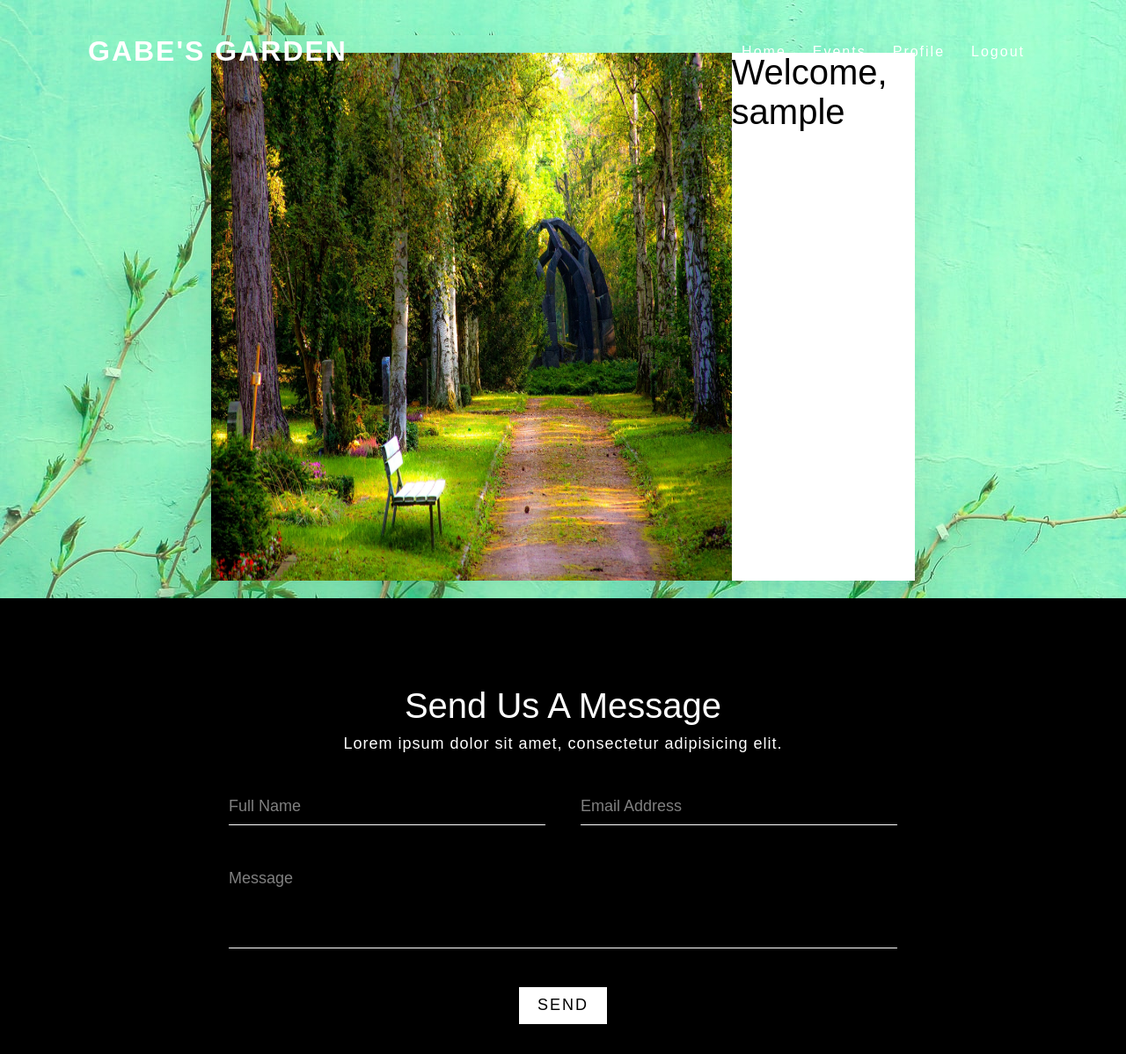
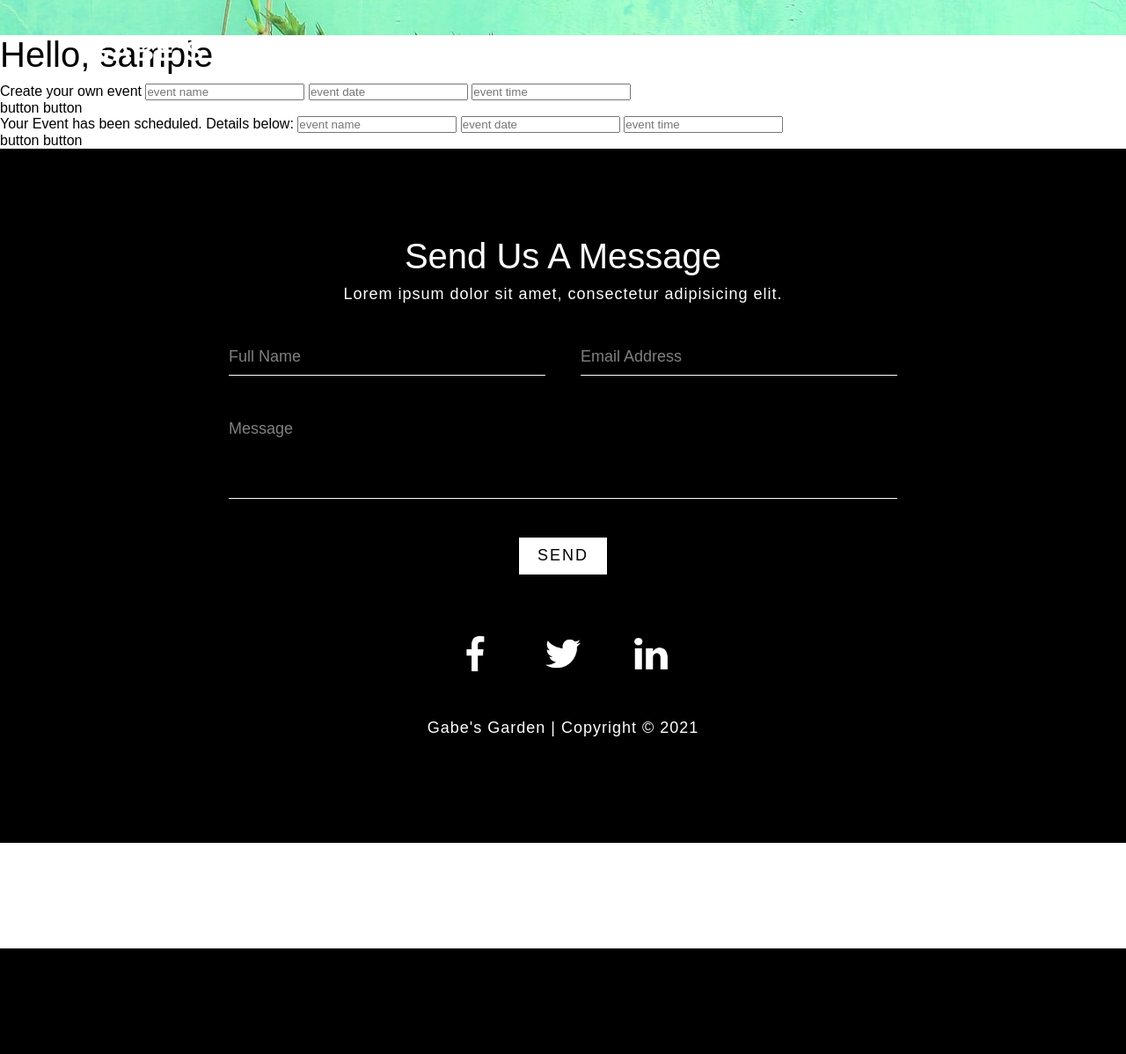
Before and after one commit to Code-Institute-Submissions/susanmarie87-The-Garden_NovResub, a Flask app: page /profile/1 in a window 1280 px wide. Shown: the top 1198 px of the page at 88% size. After the commit the page ends 1078 px from the top, so only its background shows below. Run offline with Flask 2, Linux system fonts and the light colour scheme; the visitor is signed in with stand-in values (Sample User, id 1); a database or web service that is not in the repository returns one stand-in record (values such as "Sample title"); some libraries are stand-ins or nearby versions.

Commit message:
Add event confirmation card and create event card.

```diff
--- a/templates/profile.html
+++ b/templates/profile.html
@@ -8,17 +8,45 @@
 {{ event.date }}<br>
 {% endfor %}
 
-<section>
-    <div class="container">
-        <div class="user profile">
-            <div class="profile"><img src="static/img/enter.jpg"></div>
 
-            <h3 class="profile">Welcome, {{ username }}</h3>
 
+<h3 class="profile">Hello, {{ username }}</h3>
+
+<div class="row">
+    <div class="col s12 m6">
+        <div class="card blue-grey darken-1">
+            <div class="card-content white-text">
+
+                <span class="card-title">Create your own event</span>
+                <input type="text" name="" placeholder="event name">
+                <input type="text" name="" placeholder="event date">
+                <input type="text" name="" placeholder="event time">
+
+            </div>
+            <div class="card-action">
+                <a class="waves-effect waves-light btn">button</a>
+                <a class="waves-effect waves-light btn">button</a>
+            </div>
         </div>
     </div>
-</section>
+
+    <div class="row">
+        <div class="col s12 m6">
+            <div class="card blue-grey darken-1">
+                <div class="card-content white-text">
+                    <span class="card-title">Your Event has been scheduled. Details below:</span>
+                    <input type="text" name="" placeholder="event name">
+                    <input type="text" name="" placeholder="event date">
+                    <input type="text" name="" placeholder="event time">
+                </div>
+                <div class="card-action">
+                    <a class="waves-effect waves-light btn">button</a>
+                    <a class="waves-effect waves-light btn">button</a>
+                </div>
+            </div>
+        </div>
+    </div>
 
 
 
-{% endblock %}
+    {% endblock %}
```
